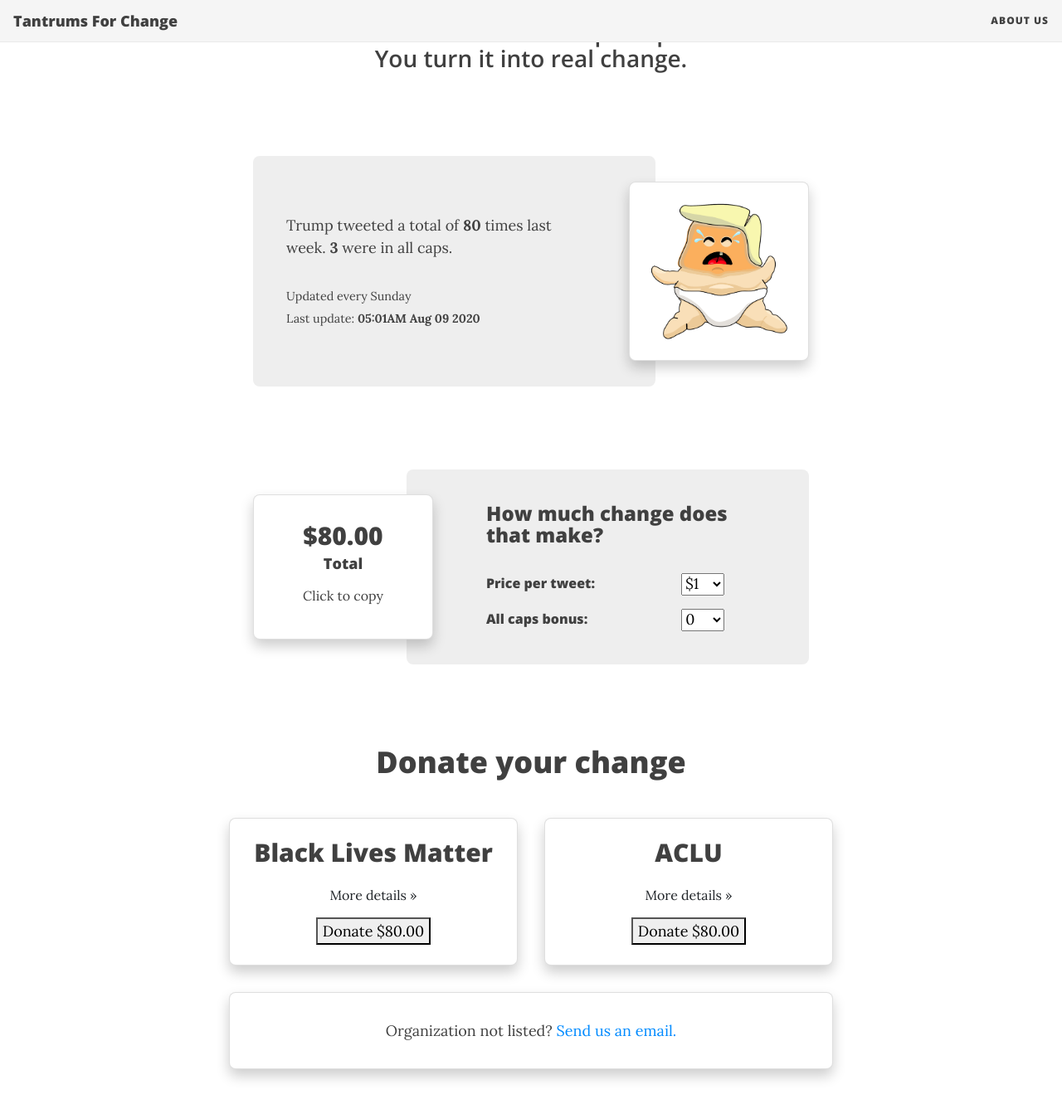
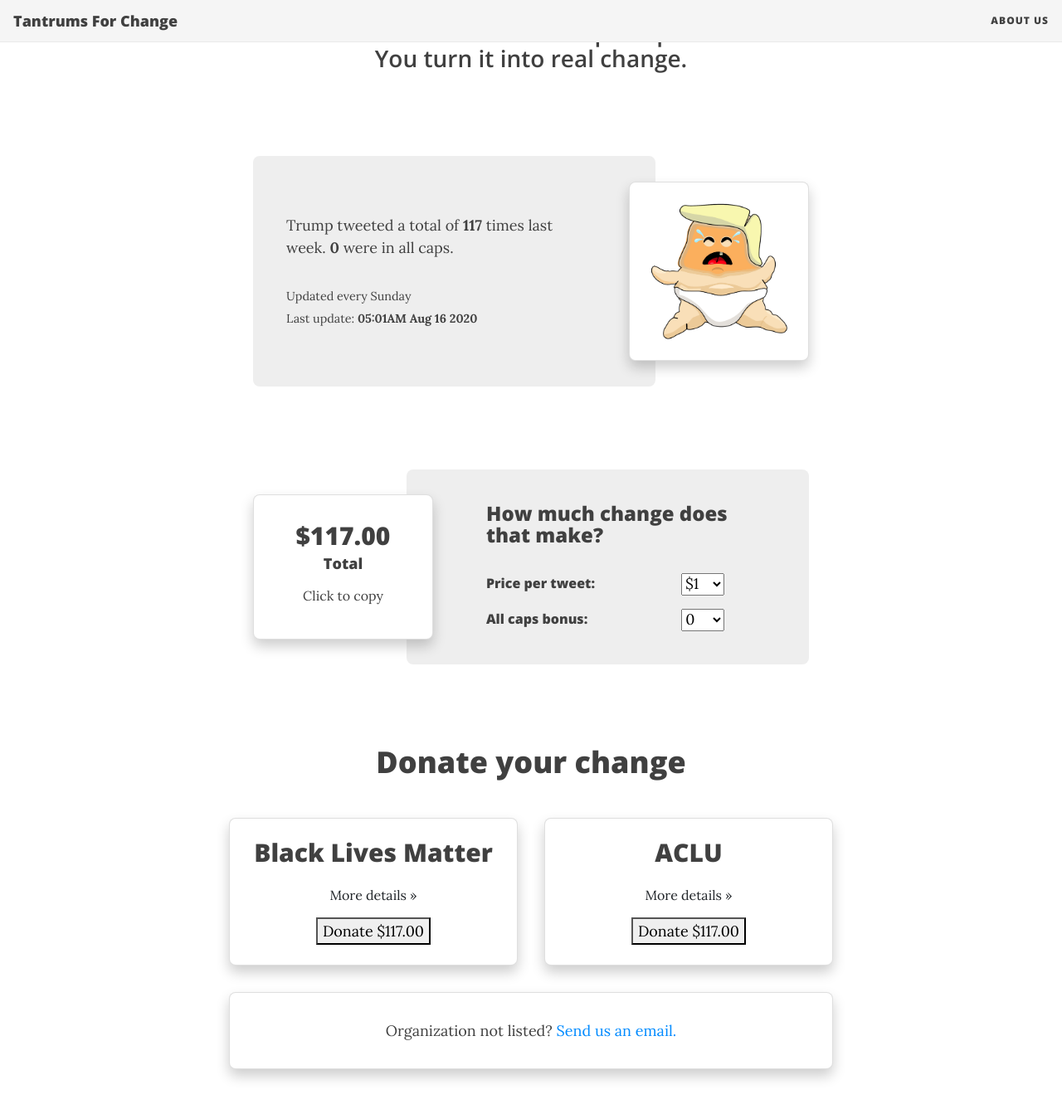
Before and after one commit to tantrumsforchange/tantrumsforchange.github.io, a Jekyll site: the page built from index.html, in a window 1280 px wide and 1400 px high, scrolled down 253 px. Shown: the top 1337 px of the window at 83% size. Built offline with Jekyll 4.4.1, drawn with Linux system fonts in a browser that asks for light colours; nearby versions of some CDN libraries; the list of posts is cut into pages by our own code.

Commit message:
Update Data Test

```diff
--- a/_data/data.yml
+++ b/_data/data.yml
@@ -1,3 +1,3 @@
-tweet_total: 80
-all_caps: 3
-update_time: 05:01AM Aug 09 2020
+tweet_total: 117
+all_caps: 0
+update_time: 05:01AM Aug 16 2020
```
